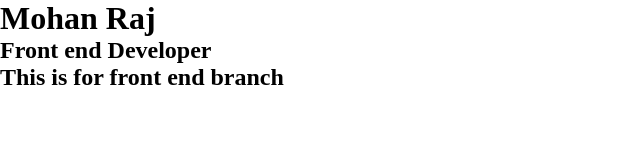
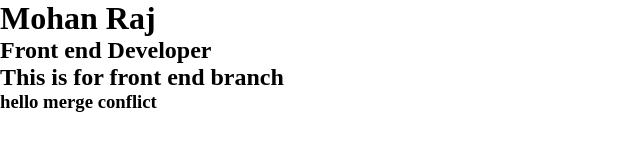
Before and after one commit to mohanrajthambiran/learningGit, a plain HTML site: page index.html in a window 1280 px wide. Shown: the whole page, without its empty margins (0-640 px from the left). Drawn offline with Linux system fonts and the light colour scheme.

Commit message:
Update index.html
checking the merge conflict

```diff
--- a/index.html
+++ b/index.html
@@ -10,5 +10,6 @@
     <h1>Mohan Raj</h1>
     <h2>Front end Developer</h2>
     <h2>This is for front end branch</h2>
+    <h3>hello merge conflict</h3>
   </body>
 </html>
```
